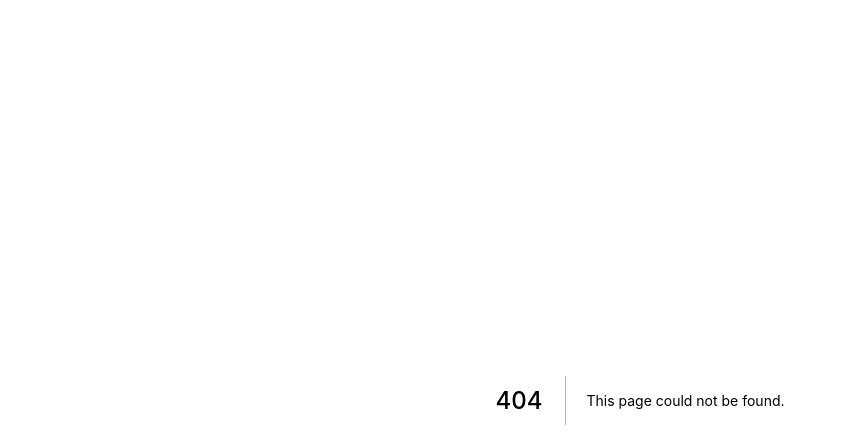
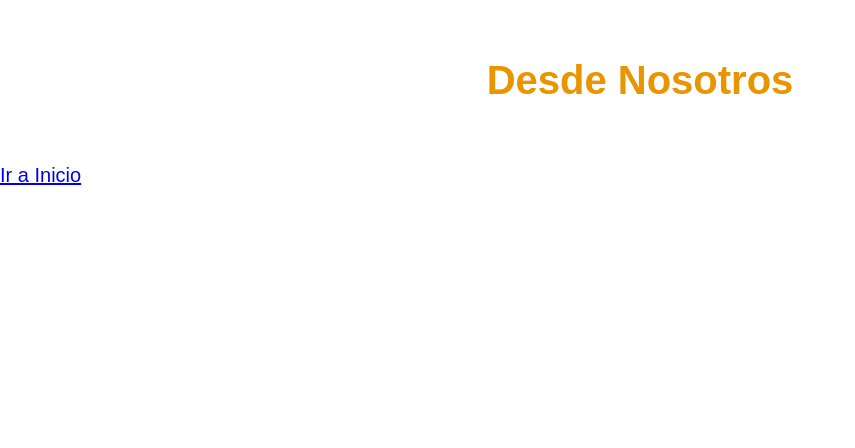
Before and after one commit to HectorCode8/guitar_app, a Next.js app: page /nosotros in a window 1280 px wide. Before the commit this address had no page. Shown: the top 448 px of the page, without its empty margins (0-855 px from the left). Built offline with nearby package versions, Linux system fonts and the light colour scheme.

Commit message:
Routing with NextJs

```diff
--- /dev/null
+++ b/pages/nosotros.js
@@ -0,0 +1,21 @@
+import React from 'react'
+import Link from 'next/link'
+import Head from 'next/head'
+
+
+const Nosotros = () => {
+  return (
+    <div>
+        <Head>
+            <title>Guitar App - Nosotros</title>
+            <meta name="description" content="Generated by create next app" />
+            <link rel="icon" href="/favicon.ico" />
+      </Head>
+        <h1 className="heading">Desde Nosotros</h1>
+
+        <Link href="/ ">Ir a Inicio</Link>
+    </div>
+  )
+}
+
+export default Nosotros
```
Also changed, not shown: pages/index.js (+4 -3 lines).
